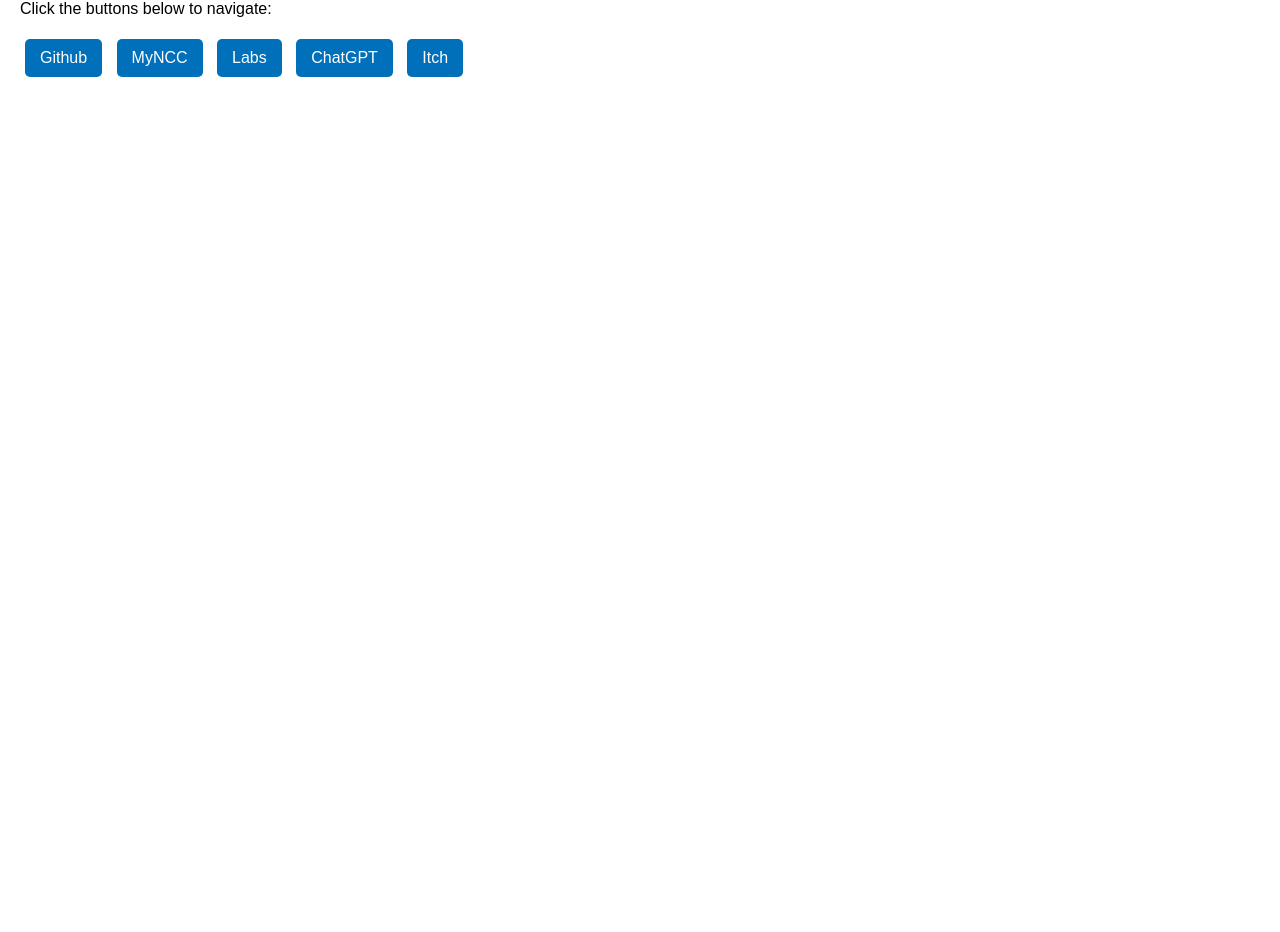
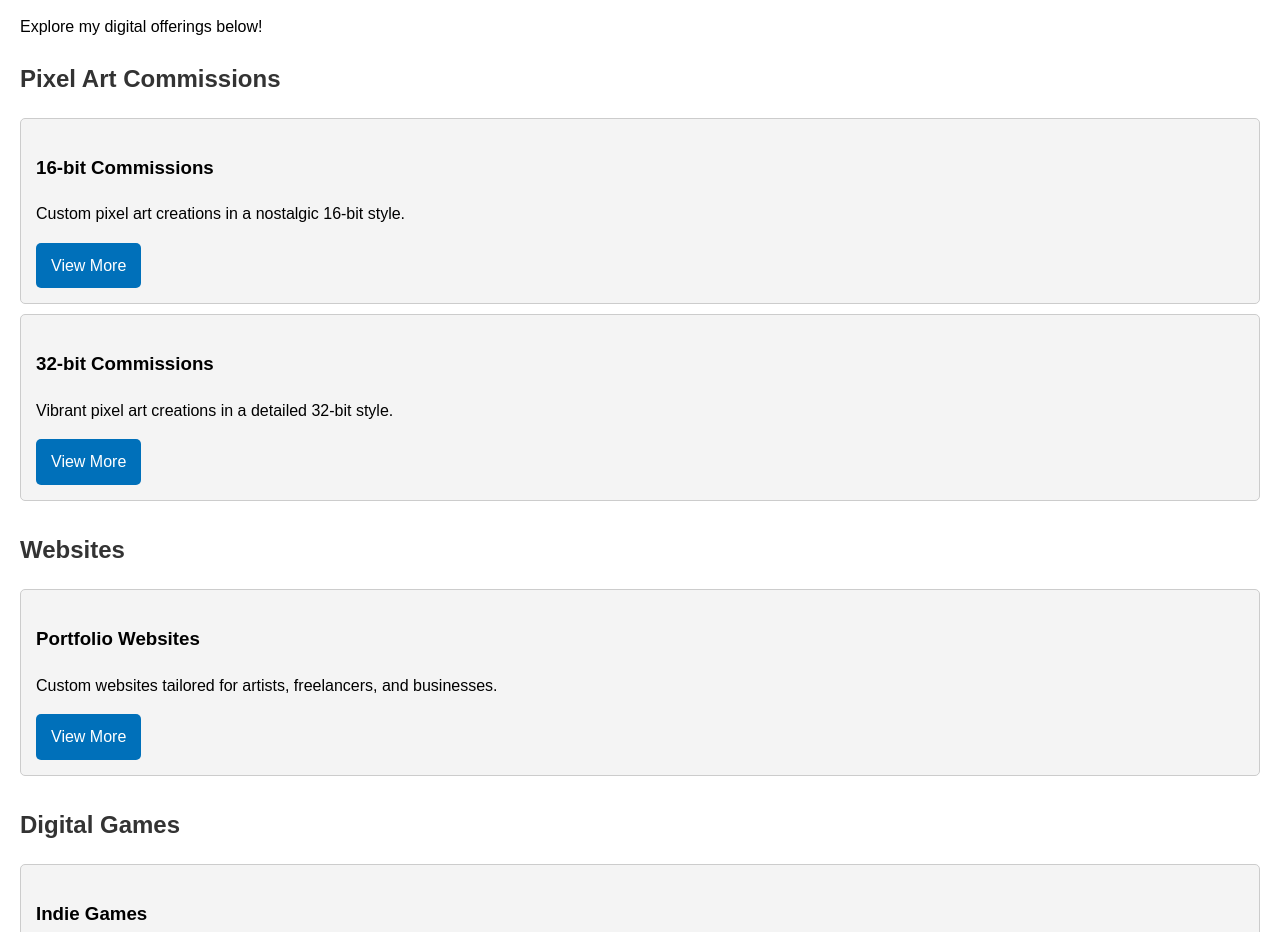
Before and after one commit to NateOsborn1/website, a plain HTML site: page index.html in a window 1280 px wide. Shown: the part 80-1012 px from the top of the page. Before the commit the page ends 800 px from the top, so only its background shows below. Drawn offline with Linux system fonts and the light colour scheme.

Commit message:
Add files via upload
Storefront

```diff
--- a/index.html
+++ b/index.html
@@ -3,21 +3,33 @@
 <head>
     <meta charset="UTF-8">
     <meta name="viewport" content="width=device-width, initial-scale=1.0">
-    <title>My landing Page</title>
+    <title>My Products</title>
     <style>
         body {
             font-family: Arial, sans-serif;
             margin: 20px;
+            line-height: 1.6;
+        }
+        h1, h2 {
+            color: #333;
+        }
+        .product-section {
+            margin-bottom: 30px;
+        }
+        .product {
+            background-color: #f4f4f4;
+            border: 1px solid #ccc;
+            padding: 15px;
+            margin: 10px 0;
+            border-radius: 5px;
         }
         .button {
+            display: inline-block;
             padding: 10px 15px;
-            font-size: 16px;
             background-color: #0070ba;
             color: white;
             text-decoration: none;
             border-radius: 5px;
-            display: inline-block;
-            margin: 5px;
         }
         .button:hover {
             background-color: #005b8a;
@@ -25,24 +37,43 @@
     </style>
 </head>
 <body>
-    <h1>My Dashboard</h1>
-    <p>Click the buttons below to navigate:</p>
+    <h1>Welcome to My Product Showcase</h1>
+    <p>Explore my digital offerings below!</p>
 
-    <a href="https://github.com/NateOsborn1" class="button" target="_blank">Github</a>
-    <a href="https://id.quicklaunch.io/ncc" class="button" target="_blank">MyNCC</a>
-    <a href="https://docs.google.com/document/u/0/?tgif=d" class="button" target="_blank">Labs</a>
-    <a href="https://chatgpt.com/" class="button" target="_blank">ChatGPT</a>
-    <a href="https://itch.io/dashboard" class="button" target="_blank">Itch</a>
+    <div class="product-section" id="pixel-art">
+        <h2>Pixel Art Commissions</h2>
+        <div class="product">
+            <h3>16-bit Commissions</h3>
+            <p>Custom pixel art creations in a nostalgic 16-bit style.</p>
+            <a href="#" class="button">View More</a>
+        </div>
+        <div class="product">
+            <h3>32-bit Commissions</h3>
+            <p>Vibrant pixel art creations in a detailed 32-bit style.</p>
+            <a href="#" class="button">View More</a>
+        </div>
+    </div>
 
+    <div class="product-section" id="websites">
+        <h2>Websites</h2>
+        <div class="product">
+            <h3>Portfolio Websites</h3>
+            <p>Custom websites tailored for artists, freelancers, and businesses.</p>
+            <a href="#" class="button">View More</a>
+        </div>
+    </div>
+
+    <div class="product-section" id="digital-games">
+        <h2>Digital Games</h2>
+        <div class="product">
+            <h3>Indie Games</h3>
+            <p>Explore my latest indie game creations!</p>
+            <a href="#" class="button">View More</a>
+        </div>
+    </div>
 
     <script>
-      // Select all buttons
-        const buttons = document.querySelectorAll('.button');
-        buttons.forEach(button => {
-          button.addEventListener('click', () => {
-            console.log(`${button.textContent} button clicked!`);
-          });
-        });
+        // You can add interactive features here if needed
     </script>
 </body>
 </html>
```
